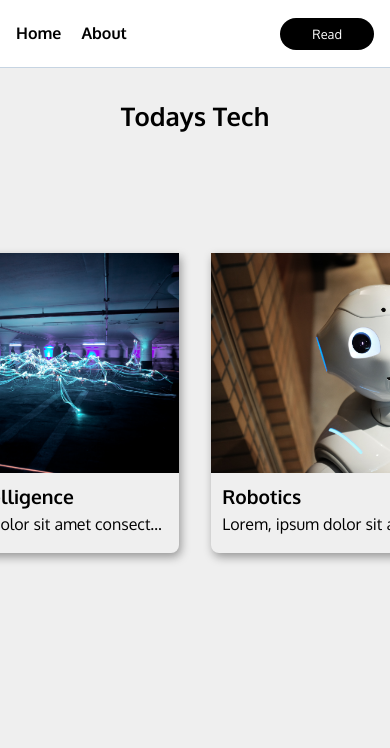
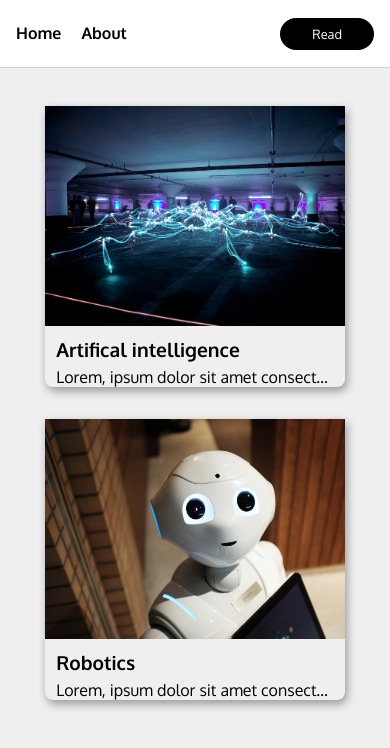
Before and after one commit to Megrajdahal/clz-project-webapp, a plain HTML site: page index.html in a window 390 px wide. Drawn offline with Linux system fonts and the light colour scheme.

Commit message:
responive design

```diff
--- a/index.css
+++ b/index.css
@@ -173,3 +173,11 @@ body {
     opacity: 1;
   }
 }
+@media only screen and (max-width: 714px) {
+  .content {
+    display: flex;
+    flex-direction: column;
+    justify-content: center;
+    align-items: center;
+  }
+}
```
